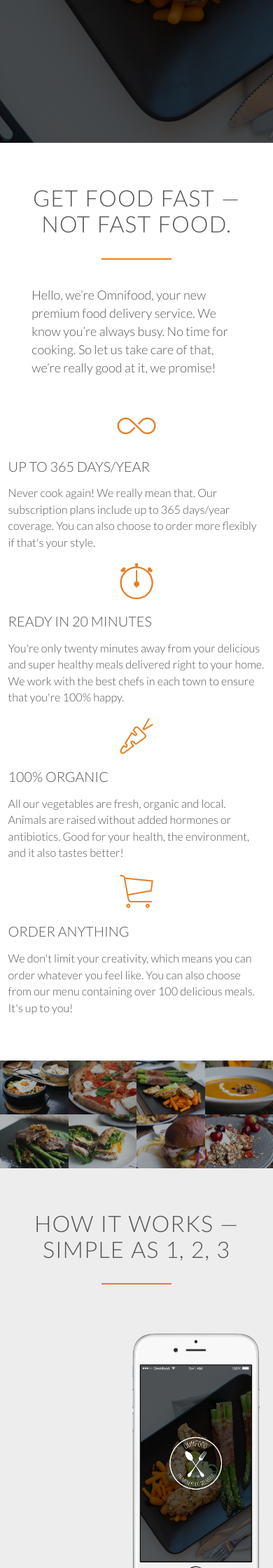
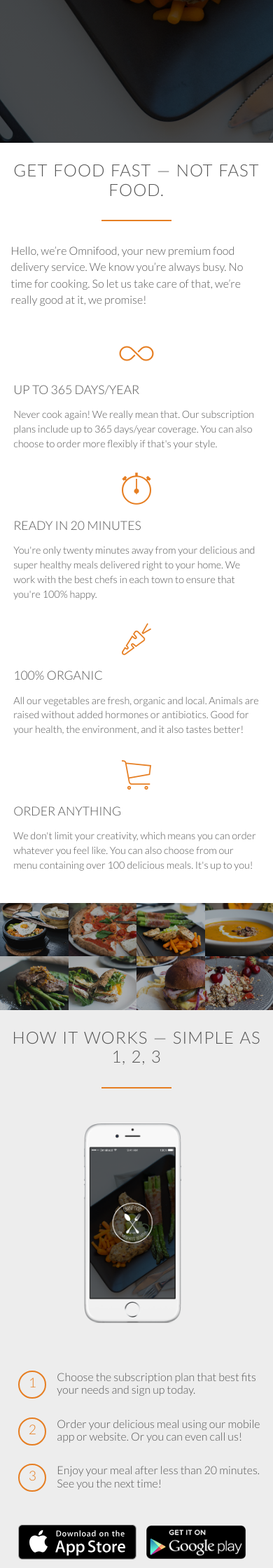
Before and after one commit to linocatucci/html5-css3-course, a PHP site: page / in a window 390 px wide. Shown: the part 640-2880 px from the top of the page at 70% size. Run offline with PHP 8.4, Linux system fonts and the light colour scheme; some web fonts are replaced.

Commit message:
part 2 of responsive webdesign

```diff
--- a/resources/css/queries.css
+++ b/resources/css/queries.css
@@ -40,14 +40,80 @@
                                     }
                                     .icon-small {
                                         width: 17px;
+                                        margin-right: 5px;
                                     }
                                     .city-features {
                                         font-size: 90%;
                                     }
+                                    .plan-box {
+                                        width: 100%;
+                                        margin-left: 0%;
+                                    }
+                                    .plan-price {
+                                        font-size: 250%;
+                                    }
+                                    .contact-form {
+                                        width: 80%;
+                                    }
                                 }
                                 /* small phones and small tablets: from 481 to 767px */
 
-        @media only screen and (max-width: 767px) {}
+                                @media only screen and (max-width: 767px) {
+                                    body {
+                                        font-size: 16px;
+                                    }
+                                    section {
+                                        padding: 30px 0;
+                                    }
+                                    .row,
+                                    .hero-text-box {
+                                        padding: 0 4%;
+                                    }
+                                    .col {
+                                        width: 100%;
+                                        margin: 0 0 4% 0;
+                                    }
+                                    .main-nav {
+                                        display: none;
+                                    }
+                                    h1 {
+                                        font-size: 180%;
+                                    }
+                                    h2 {
+                                        font-size: 150%;
+                                    }
+                                    .long-copy {
+                                        width: 100%;
+                                        margin: 0%;
+                                        /* marging left and right of 15% = 30% total + 70% width makes 100% */
+                                    }
+                                    .works-step {
+                                        margin-bottom: 30px;
+                                    }
+                                    .works-step:last-of-type {
+                                        margin-bottom: 50px;
+                                    }
+                                    .works-step div {
+                                        height: 40px;
+                                        width: 40px;
+                                        padding: 4px;
+                                        margin-right: 15px;
+                                        font-size: 120%;
+                                    }
+                                    .steps-box:first-child {
+                                        text-align: center;
+                                        padding-right: 3%;
+                                        margin-top: 20px;
+                                    }
+                                    .app-screen {
+                                        width: 40%;
+                                    }
                                     /* small phones: from 0 to 480px */
-
-        @media only screen and (max-width: 480px) {}
+                                    @media only screen and (max-width: 480px) {
+                                        section {
+                                            padding: 25px 0;
+                                        }
+                                        .contact-form {
+                                            width: 100%;
+                                        }
+                                    }
--- a/resources/css/styles.css
+++ b/resources/css/styles.css
@@ -18,13 +18,16 @@
     box-sizing: border-box;
 }
 
-html {
+html,
+body {
     background-color: #fff;
     color: #555;
     font-family: 'Lato', 'Arial', sans-serif;
     font-size: 20px;
     font-weight: 300;
     text-rendering: optimizeLegibility;
+    /* smaller screens, the overflow will be hidden */
+    overflow-x: hidden;
 }
 
 .clearfix {
```
Lines whose indentation alone changed are shown as unchanged.
